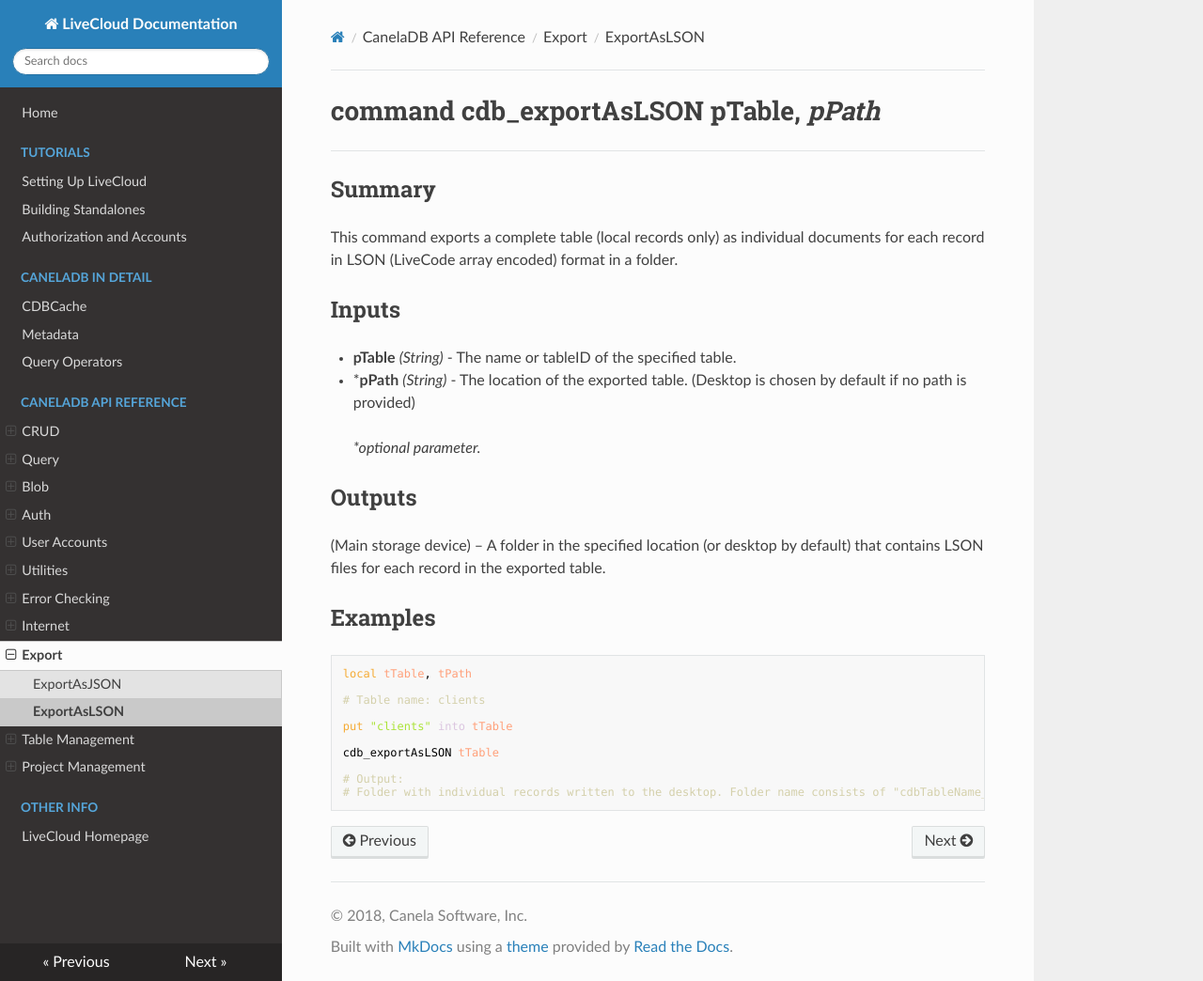
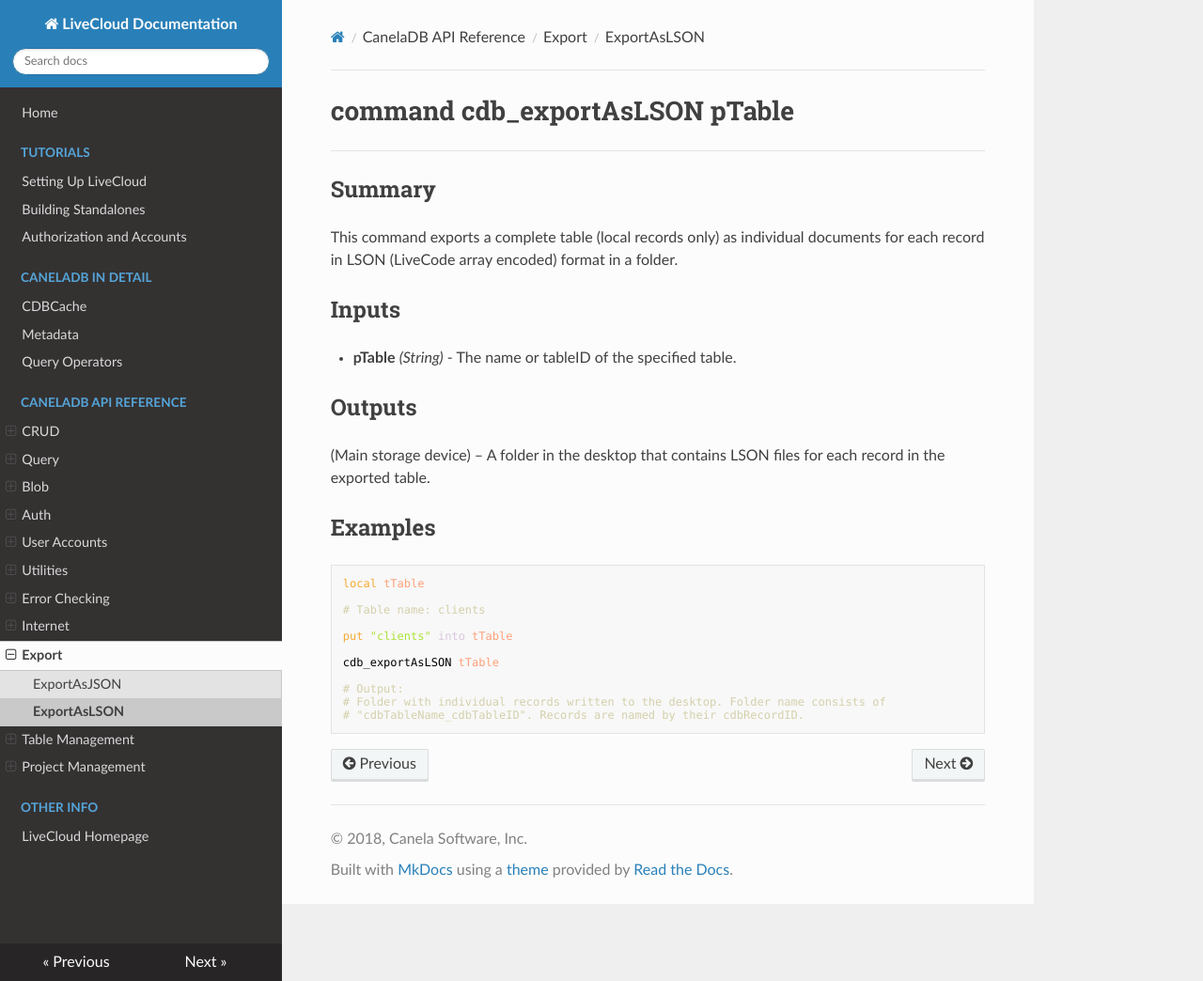
Before and after one commit to CanelaSoftware/cassiaDB_docs, an MkDocs documentation site: the page built from docs/ExportAsLSON.md, in a window 1280 px wide and 1044 px high. Shown: the whole window at 94% size. Built offline with MkDocs 1.6.1, drawn with Linux system fonts in a browser that asks for light colours; nearby versions of some CDN libraries.

Commit message:
Update docs.
Removed outdated parameters and fixed examples in the docs.

````diff
--- a/docs/ExportAsLSON.md
+++ b/docs/ExportAsLSON.md
@@ -1,4 +1,4 @@
-# command cdb_exportAsLSON pTable, *pPath*
+# command cdb_exportAsLSON pTable
 ---
 ## Summary
 This command exports a complete table (local records only) as individual documents for each record in LSON (LiveCode array encoded) format in a folder.
@@ -6,16 +6,12 @@
 ## Inputs
 * **pTable** *(String)* - The name or tableID of the specified table.
 
-* \***pPath** *(String)* - The location of the exported table. (Desktop is chosen by default if no path is provided)
-
-> _*optional parameter._
-
 ## Outputs
-(Main storage device) – A folder in the specified location (or desktop by default) that contains LSON files for each record in the exported table.
+(Main storage device) – A folder in the desktop that contains LSON files for each record in the exported table.
 
 ## Examples
 ```livecodeserver
-local tTable, tPath
+local tTable
 
 # Table name: clients
 
@@ -24,5 +20,6 @@
 cdb_exportAsLSON tTable
 
 # Output:
-# Folder with individual records written to the desktop. Folder name consists of "cdbTableName_cdbTableID". Records are named by their cdbRecordID.
+# Folder with individual records written to the desktop. Folder name consists of
+# "cdbTableName_cdbTableID". Records are named by their cdbRecordID.
 ```
````
Also changed, not shown: docs/ExportAsJSON.md (+5 -8 lines), docs/TableNames.md (+1 -1 lines).
